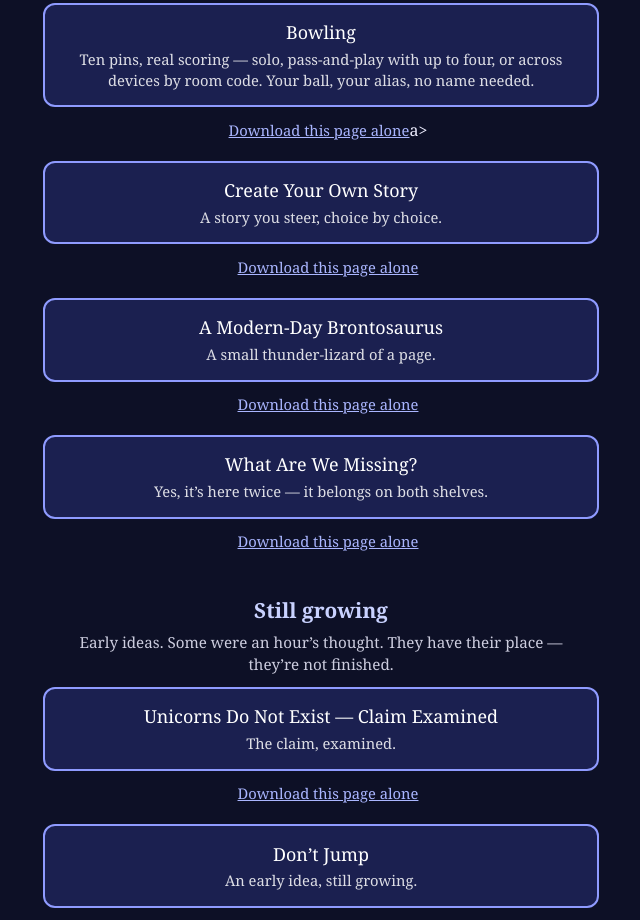
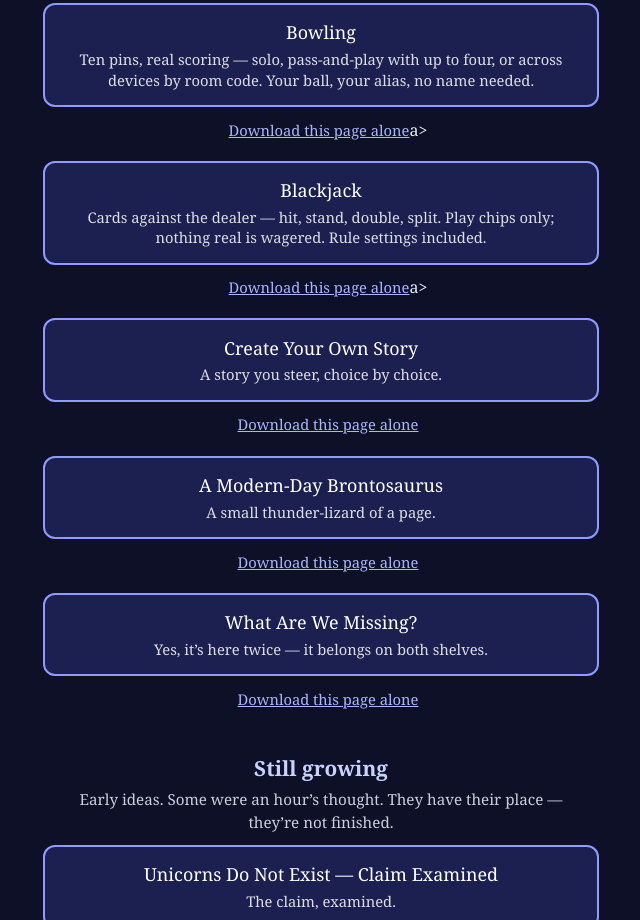
Before and after one commit to thethrivingplan/thethrivingplan.github.io, a plain HTML site: page pages.html in a window 1280 px wide. Shown: the part 6965-7885 px from the top of the page, without its empty margins (319-959 px from the left). Drawn offline with Linux system fonts and the light colour scheme.

Commit message:
Add link to Blackjack game in pages.html

```diff
--- a/pages.html
+++ b/pages.html
@@ -77,6 +77,7 @@
   <a class="door" href="star-chart.html" target="_blank" rel="noopener">Star Chart<small>Star charts are entertainment — a mirror to think with, never a verdict.</small></a>
   <a class="door" href="karaoke-studio.html" target="_blank" rel="noopener">Karaoke Studio<small>Sing, find your pitch, record a take — a seed of a studio.</small></a>
     <a class="door" href="bowling.html" target="_blank" rel="noopener">Bowling<small>Ten pins, real scoring — solo, pass-and-play with up to four, or across devices by room code. Your ball, your alias, no name needed.</small></a>a></small>
+  <a class="door" href="blackjack.html" target="_blank" rel="noopener">Blackjack<small>Cards against the dealer — hit, stand, double, split. Play chips only; nothing real is wagered. Rule settings included.</small></a>a>
   <a class="door" href="create-your-own-story.html" target="_blank" rel="noopener">Create Your Own Story<small>A story you steer, choice by choice.</small></a>
   <a class="door" href="a-modern-day-brontosaurus.html" target="_blank" rel="noopener">A Modern-Day Brontosaurus<small>A small thunder-lizard of a page.</small></a>
   <a class="door" href="what-are-we-missing.html" target="_blank" rel="noopener">What Are We Missing?<small>Yes, it’s here twice — it belongs on both shelves.</small></a>
```
